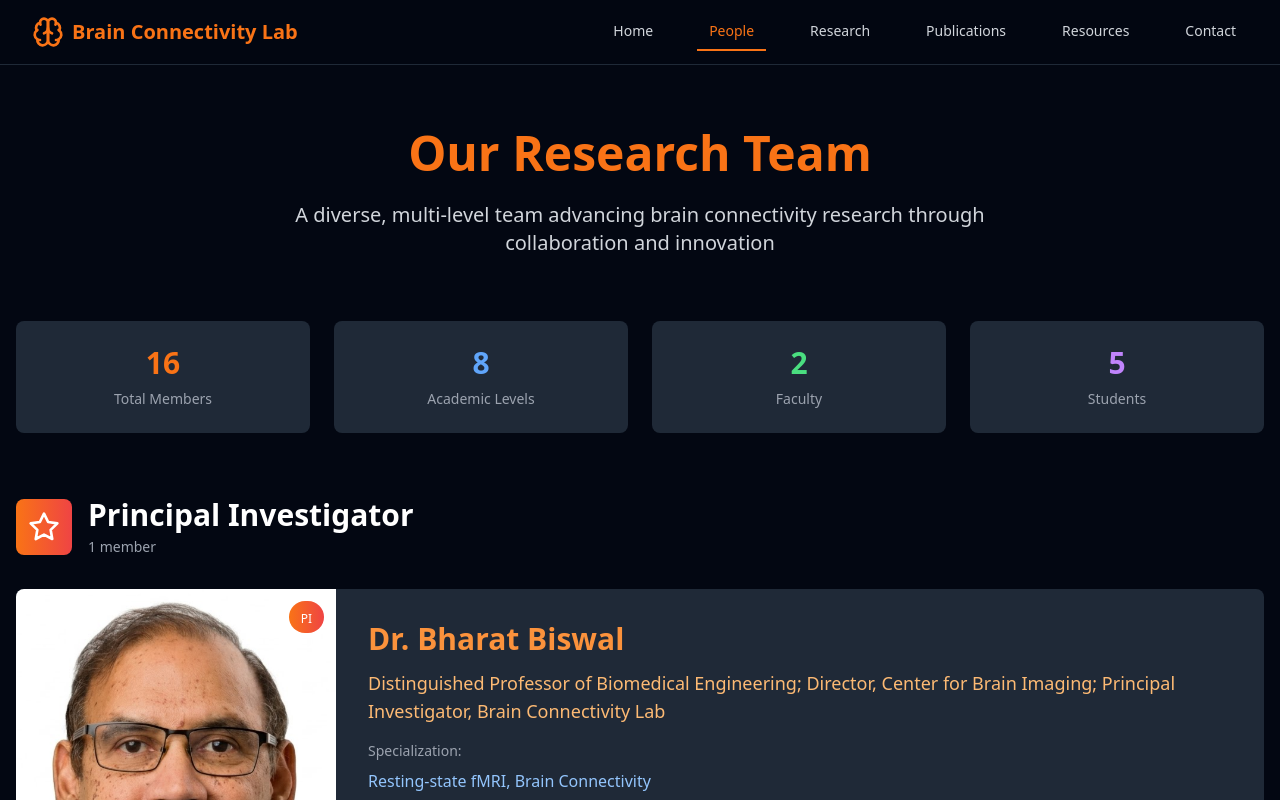
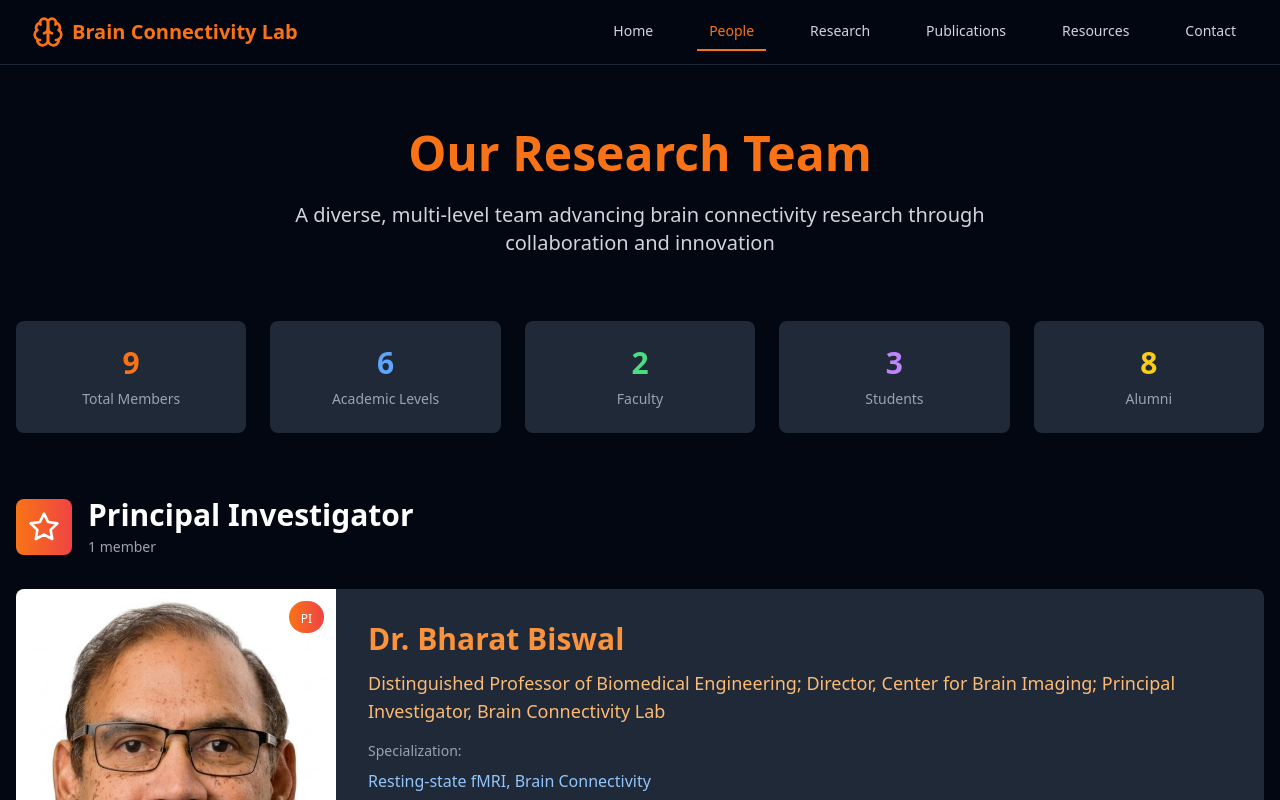
Before and after one commit to Brain-Connectivity-Lab/Brain-Connectivity-Lab.github.io, a React (Vite) app: page /people in a window 1280 px wide. Shown: the top 800 px of the page. Built offline with nearby package versions, Linux system fonts and the light colour scheme.

Commit message:
Real-time updating people count and sections

```diff
--- a/src/pages/People.tsx
+++ b/src/pages/People.tsx
@@ -514,6 +514,37 @@ const People = () => {
     },
   ];
 
+  const alumniCount = teamStructure
+    .filter((s) => s.category === "Alumni")
+    .reduce((sum, s) => sum + s.members.length, 0);
+
+  const facultyCount = teamStructure
+    .filter(
+      (s) =>
+        s.category === "Principal Investigator" ||
+        s.category === "Research Professor",
+    )
+    .reduce((sum, s) => sum + s.members.length, 0);
+
+  const studentCount = teamStructure
+    .filter((s) =>
+      [
+        "PhD Students",
+        "Master's Students",
+        "Undergraduate Students",
+        "High School Student",
+      ].includes(s.category),
+    )
+    .reduce((sum, s) => sum + s.members.length, 0);
+
+  const totalMembers = teamStructure
+    .filter((s) => s.category !== "Alumni")
+    .reduce((sum, s) => sum + s.members.length, 0);
+
+  const activeLevels = teamStructure.filter(
+    (s) => s.category !== "Alumni" && s.members.length > 0,
+  ).length;
+
   return (
     <div className="py-16 px-4">
       <div className="max-w-7xl mx-auto">
@@ -527,27 +558,43 @@ const People = () => {
           </p>
         </div>
 
-        {/* Team Statistics */}
-        <div className="grid grid-cols-2 md:grid-cols-4 gap-6 mb-16">
+        {/* Team Statistics — all computed dynamically from teamStructure */}
+        <div className="grid grid-cols-2 md:grid-cols-5 gap-6 mb-16">
           <div className="bg-gray-800 p-6 rounded-lg text-center">
-            <div className="text-3xl font-bold text-orange-500 mb-2">16</div>
+            <div className="text-3xl font-bold text-orange-500 mb-2">
+              {totalMembers}
+            </div>
             <div className="text-sm text-gray-400">Total Members</div>
           </div>
           <div className="bg-gray-800 p-6 rounded-lg text-center">
-            <div className="text-3xl font-bold text-blue-400 mb-2">8</div>
+            <div className="text-3xl font-bold text-blue-400 mb-2">
+              {activeLevels}
+            </div>
             <div className="text-sm text-gray-400">Academic Levels</div>
           </div>
           <div className="bg-gray-800 p-6 rounded-lg text-center">
-            <div className="text-3xl font-bold text-green-400 mb-2">2</div>
+            <div className="text-3xl font-bold text-green-400 mb-2">
+              {facultyCount}
+            </div>
             <div className="text-sm text-gray-400">Faculty</div>
           </div>
           <div className="bg-gray-800 p-6 rounded-lg text-center">
-            <div className="text-3xl font-bold text-purple-400 mb-2">5</div>
+            <div className="text-3xl font-bold text-purple-400 mb-2">
+              {studentCount}
+            </div>
             <div className="text-sm text-gray-400">Students</div>
+          </div>
+          <div className="bg-gray-800 p-6 rounded-lg text-center">
+            <div className="text-3xl font-bold text-yellow-400 mb-2">
+              {alumniCount}
+            </div>
+            <div className="text-sm text-gray-400">Alumni</div>
           </div>
         </div>
 
-        {teamStructure.map((section, sectionIndex) => (
+        {teamStructure
+          .filter((section) => section.members.length > 0)
+          .map((section, sectionIndex) => (
             <div key={sectionIndex} className="mb-16">
               <div className="flex items-center mb-8">
                 <div
@@ -666,9 +713,11 @@ const People = () => {
                                     ? "Postdoc"
                                     : section.category === "PhD Students"
                                       ? "PhD"
-                                    : section.category === "Research Assistants"
+                                      : section.category ===
+                                          "Research Assistants"
                                         ? "RA"
-                                      : section.category === "Master's Students"
+                                        : section.category ===
+                                            "Master's Students"
                                           ? "MS"
                                           : section.category ===
                                               "Undergraduate Students"
```
Lines whose indentation alone changed are shown as unchanged.
